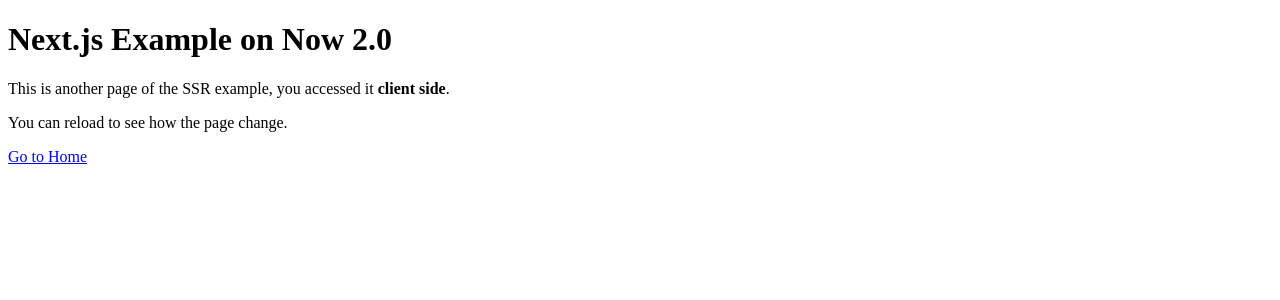
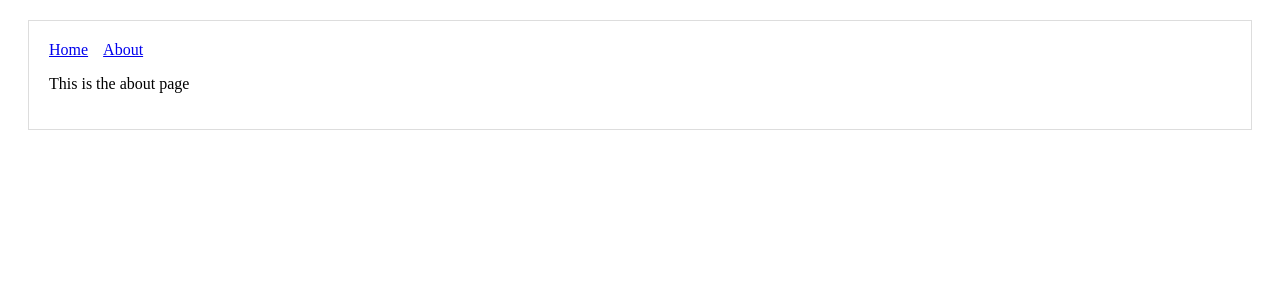
Before and after one commit to janxl/nextjs, a Next.js app: page /about in a window 1280 px wide. Shown: the top 300 px of the page. Built offline with nearby package versions, Linux system fonts and the light colour scheme.

Commit message:
Updated to node server sample

```diff
--- a/components/header.js
+++ b/components/header.js
@@ -1,9 +1,18 @@
-function Header() {
-  return (
-    <header>
-      <h1>Next.js Example on Now 2.0</h1>
-    </header>
-  );
+import Link from 'next/link'
+
+const linkStyle = {
+  marginRight: 15
 }
 
-export default Header;
+const Header = () => (
+  <div>
+    <Link href="/">
+      <a style={linkStyle}>Home</a>
+    </Link>
+    <Link href="/about">
+      <a style={linkStyle}>About</a>
+    </Link>
+  </div>
+)
+
+export default Header
--- /dev/null
+++ b/components/mylayout.js
@@ -0,0 +1,16 @@
+import Header from './Header'
+
+const layoutStyle = {
+  margin: 20,
+  padding: 20,
+  border: '1px solid #DDD'
+}
+
+const Layout = props => (
+  <div style={layoutStyle}>
+    <Header />
+    {props.children}
+  </div>
+)
+
+export default Layout
--- a/now.json
+++ b/now.json
@@ -1 +1 @@
-{"version":2,"name":"nextjs","builds":[{"src":"package.json","use":"@now/next"}]}
+{"version":2,"name":"nextjs","builds":[{"src":"package.json","use":"@now/node"}]}
--- a/package.json
+++ b/package.json
@@ -1,12 +1,14 @@
 {
   "scripts": {
     "build": "next build",
-    "dev": "next",
+    "dev": "node server.js",
     "now-build": "next build"
   },
   "dependencies": {
+    "express": "^4.17.0",
     "next": "^8.0.0",
     "react": "^16.7.0",
-    "react-dom": "^16.7.0"
+    "react-dom": "^16.7.0",
+    "isomorphic-unfetch": "^3.0.0"
   }
 }
--- a/pages/about.js
+++ b/pages/about.js
@@ -1,32 +1,9 @@
-import { Component } from "react";
-import Link from "next/link";
-import Header from "../components/header";
+import Layout from '../components/mylayout.js'
 
-class AboutPage extends Component {
-  static getInitialProps() {
-    const isServer = typeof window === "undefined";
-    return { isServer };
-  }
-
-  render() {
-    return (
-      <main>
-        <Header />
-        <section>
-          <p>
-            This is another page of the SSR example, you accessed it{" "}
-            <strong>{this.props.isServer ? "server" : "client"} side</strong>.
-          </p>
-          <p>
-            You can reload to see how the page change.
-          </p>
-          <Link href="/">
-            <a>Go to Home</a>
-          </Link>
-        </section>
-      </main>
-    );
-  }
+export default function About() {
+  return (
+    <Layout>
+      <p>This is the about page</p>
+    </Layout>
+  )
 }
-
-export default AboutPage;
```
Also changed, not shown: pages/index.js (+28 -14 lines), pages/post.js (added, +22 -0 lines), server.js (added, +31 -0 lines).
